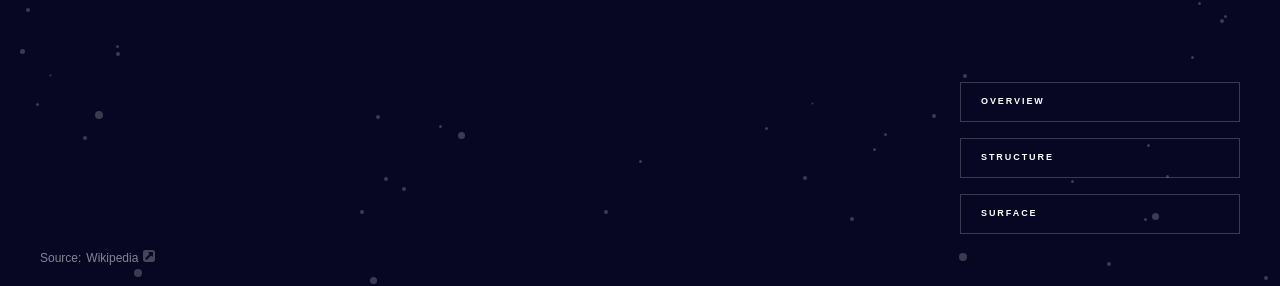
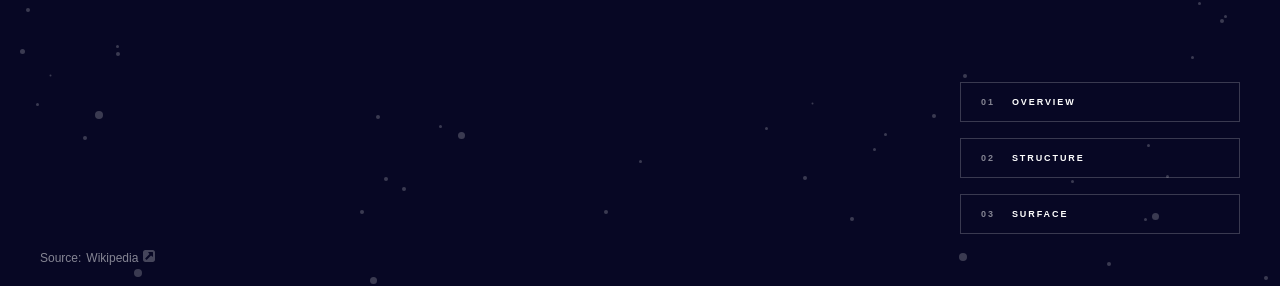
Before and after one commit to MariamKakushadze/planets, a React (Create React App) app: page /1 in a window 1280 px wide. Shown: the part 153-439 px from the top of the page. Built offline with nearby package versions, Linux system fonts and the light colour scheme.

Commit message:
style: add numbers on tablet

```diff
--- a/src/pages/planetNav.js
+++ b/src/pages/planetNav.js
@@ -5,9 +5,15 @@ export default function PlanetsNav(props) {
   return (
     <NavContainer>
       <Nav>
-        <H5 planet={props.planet}>OVERVIEW</H5>
-        <H5 planet={props.planet}>STRUCTURE</H5>
-        <H5 planet={props.planet}>SURFACE</H5>
+        <Div planet={props.planet}>
+          <P>01</P>OVERVIEW
+        </Div>
+        <Div planet={props.planet}>
+          <P>02</P>STRUCTURE
+        </Div>
+        <Div planet={props.planet}>
+          <P>03</P>SURFACE
+        </Div>
       </Nav>
       <Border></Border>
     </NavContainer>
@@ -33,6 +39,14 @@ const Nav = styled.nav`
     gap: 16px;
   }
 `;
+const P = styled.p`
+  display: none;
+  @media (min-width: 768px) {
+    display: flex;
+    margin: 0;
+    opacity: 0.5;
+  }
+`;
 
 const Border = styled.div`
   position: absolute;
@@ -49,7 +63,7 @@ const Border = styled.div`
     display: none;
   }
 `;
-const H5 = styled.h5`
+const Div = styled.div`
   font-family: "Spartan", sans-serif;
   font-style: normal;
   font-weight: 700;
@@ -65,13 +79,18 @@ const H5 = styled.h5`
     border-bottom: 2px solid ${(props) => props.planet.color};
   }
   @media (min-width: 768px) {
-    flex-direction: column;
-    margin: 0;
+    display: flex;
+    justify-content: center;
+    align-items: center;
+    justify-content: flex-start;
+    flex-wrap: wrap;
+    gap: 17px;
     border: 1px solid rgba(255, 255, 255, 0.2);
     width: 280px;
     height: 40px;
     text-align: left;
-    padding: 13px 20px;
+    padding: 0;
+    padding-left: 20px;
     &:hover {
       background-color: ${(props) => props.planet.color};
     }
```
